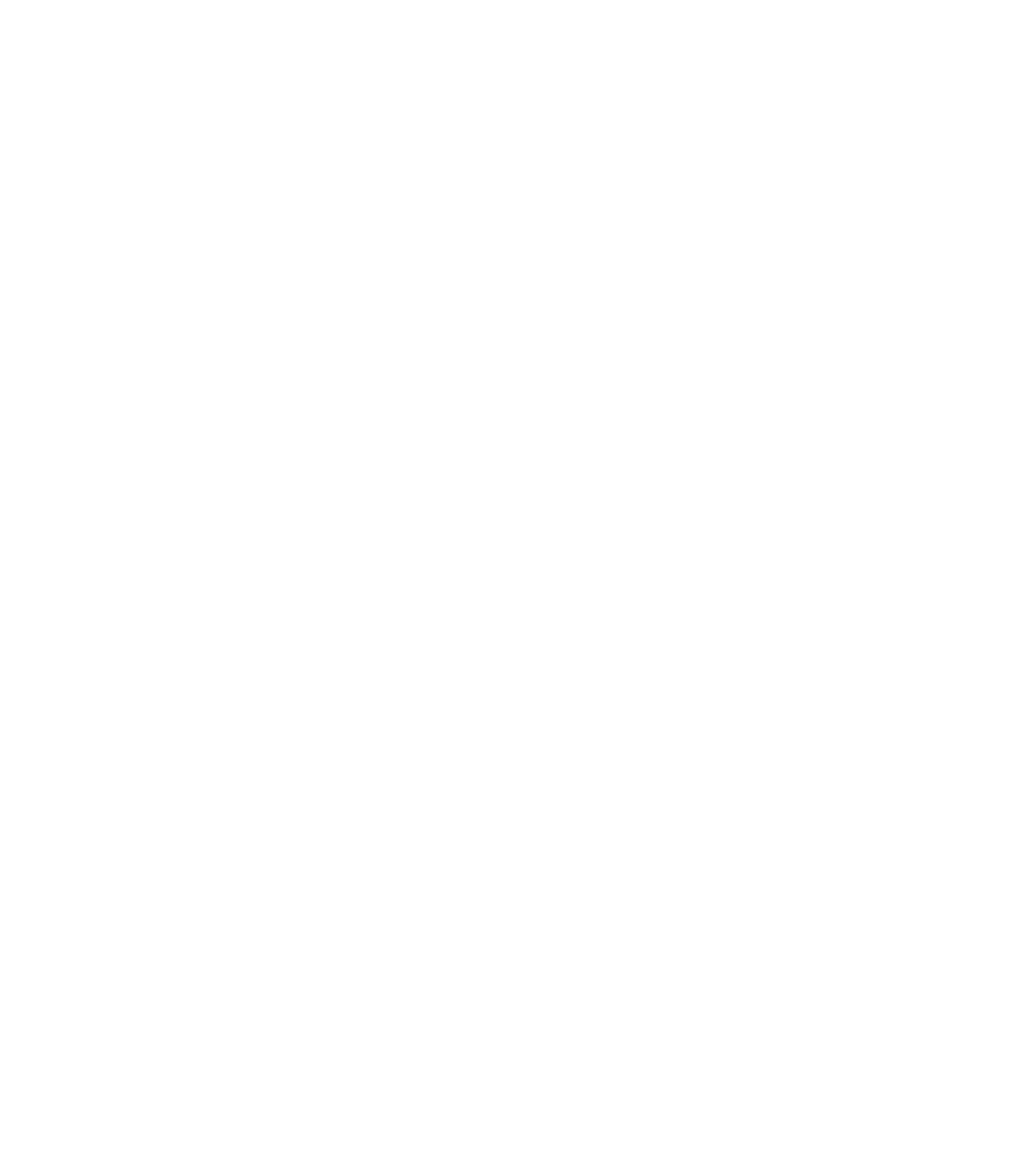
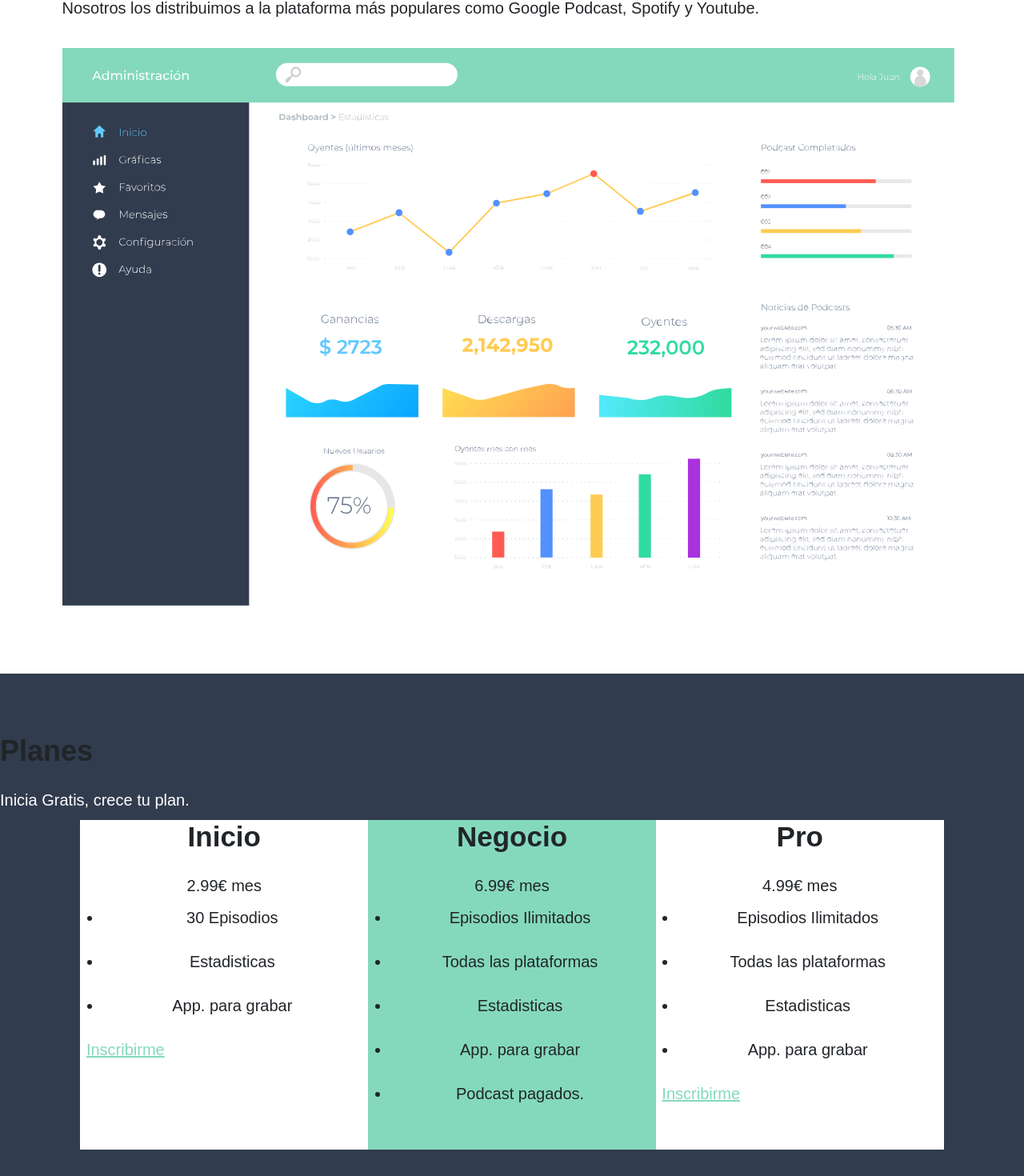
Before and after one commit to AMGSpain/PodcastFM04, an Angular app: page / in a window 1280 px wide. Shown: the part 2146-3616 px from the top of the page at 80% size. Before the commit the page ends 2003 px from the top, so only its background shows below. Built offline with nearby package versions, Linux system fonts and the light colour scheme.

Commit message:
Section Movimiento 3 row

```diff
--- a/src/app/app.component.html
+++ b/src/app/app.component.html
@@ -40,3 +40,67 @@
     </div>
   </div>
 </section>
+
+<section class="estadisticas container-xl py-4">
+  <h2>estadisticas destalladas</h2>
+  <p>Nosotros los distribuimos a la plataforma más populares como Google Podcast, Spotify y Youtube.</p>
+  <img class="imagen img-fluid mt-2" src="assets/img/grafica.svg" alt="imagenes Graflica">
+</section>
+
+<section class="planes bg-secondary py-4 ">
+  <div class="continer-xl">
+    <h2>Planes</h2>
+    <p class="text-white">Inicia Gratis, crece tu plan.</p>
+  </div>
+
+  <div class="row justify-content-center">
+    <div class="col-md-10 ">
+      <div class="row nuestros-planes">
+        <div class="col-md-4 order-2 bg-white incio">
+          <h3 class="text-center">Inicio</h3>
+
+          <p class="text-center precio">2.99€ mes</p>
+
+          <ul>
+            <li class="text-center mb-2">30 Episodios</li>
+            <li class="text-center mb-2">Estadisticas</li>
+            <li class="text-center mb-2">App. para grabar</li>
+          </ul>
+
+          <a href="#" class="boton-plan">Inscribirme</a>
+
+        </div>
+        <div class="col-md-4 order-1 order-md-2 bg-primary plan negocio">
+          <h3 class="text-center">Negocio</h3>
+
+          <p class="text-center precio">6.99€ mes</p>
+
+          <ul>
+            <li class="text-center mb-2">Episodios Ilimitados</li>
+            <li class="text-center mb-2">Todas las plataformas</li>
+            <li class="text-center mb-2">Estadisticas</li>
+            <li class="text-center mb-2">App. para grabar</li>
+            <li class="text-center mb-2">Podcast pagados.</li>
+          </ul>
+
+          <a href="#" class="boton-plan">Inscribirme</a>
+        </div>
+        <div class="col-md-4 order-3 bg-white plan pro">
+          <h3 class="text-center">Pro</h3>
+
+          <p class="text-center precio">4.99€ mes</p>
+
+          <ul>
+            <li class="text-center mb-2">Episodios Ilimitados</li>
+            <li class="text-center mb-2">Todas las plataformas</li>
+            <li class="text-center mb-2">Estadisticas</li>
+            <li class="text-center mb-2">App. para grabar</li>
+
+          </ul>
+
+          <a href="#" class="boton-plan">Inscribirme</a>
+        </div>
+      </div>
+    </div>
+  </div>
+</section>
--- /dev/null
+++ b/src/estadisticas/_estadisticas.scss
@@ -0,0 +1,8 @@
+@use '../custom' as *;
+@use '../utils/mixins' as m;
+
+.estadisticas{
+  h2{
+    @include m.headingBorder($secondary, $primary);
+  }
+}
--- /dev/null
+++ b/src/estadisticas/_index.scss
@@ -0,0 +1 @@
+@forward 'estadisticas';
--- a/src/styles.scss
+++ b/src/styles.scss
@@ -6,3 +6,4 @@
 @import "header";
 @import "Crea";
 @import "beneficios";
+@import "estadisticas";
```
